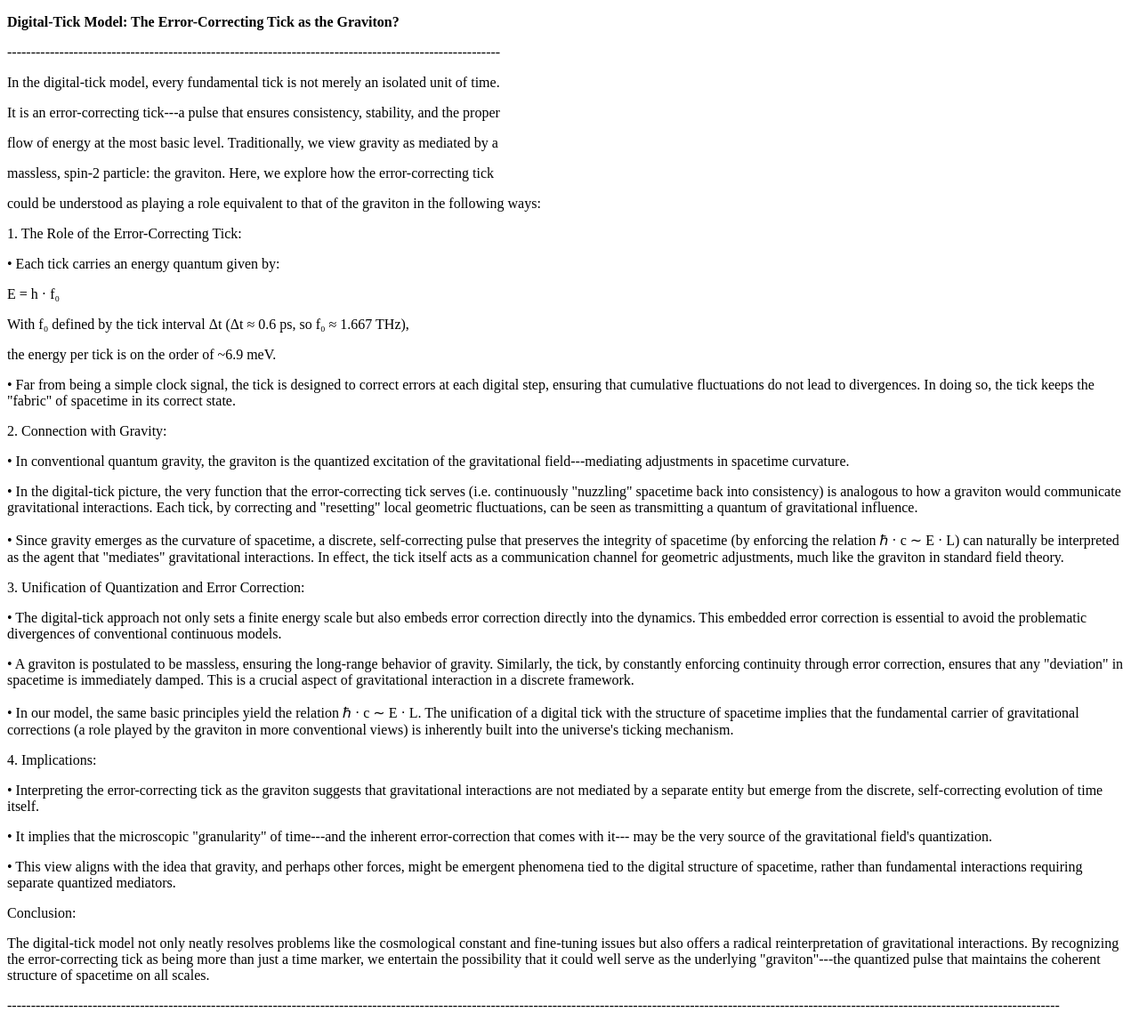
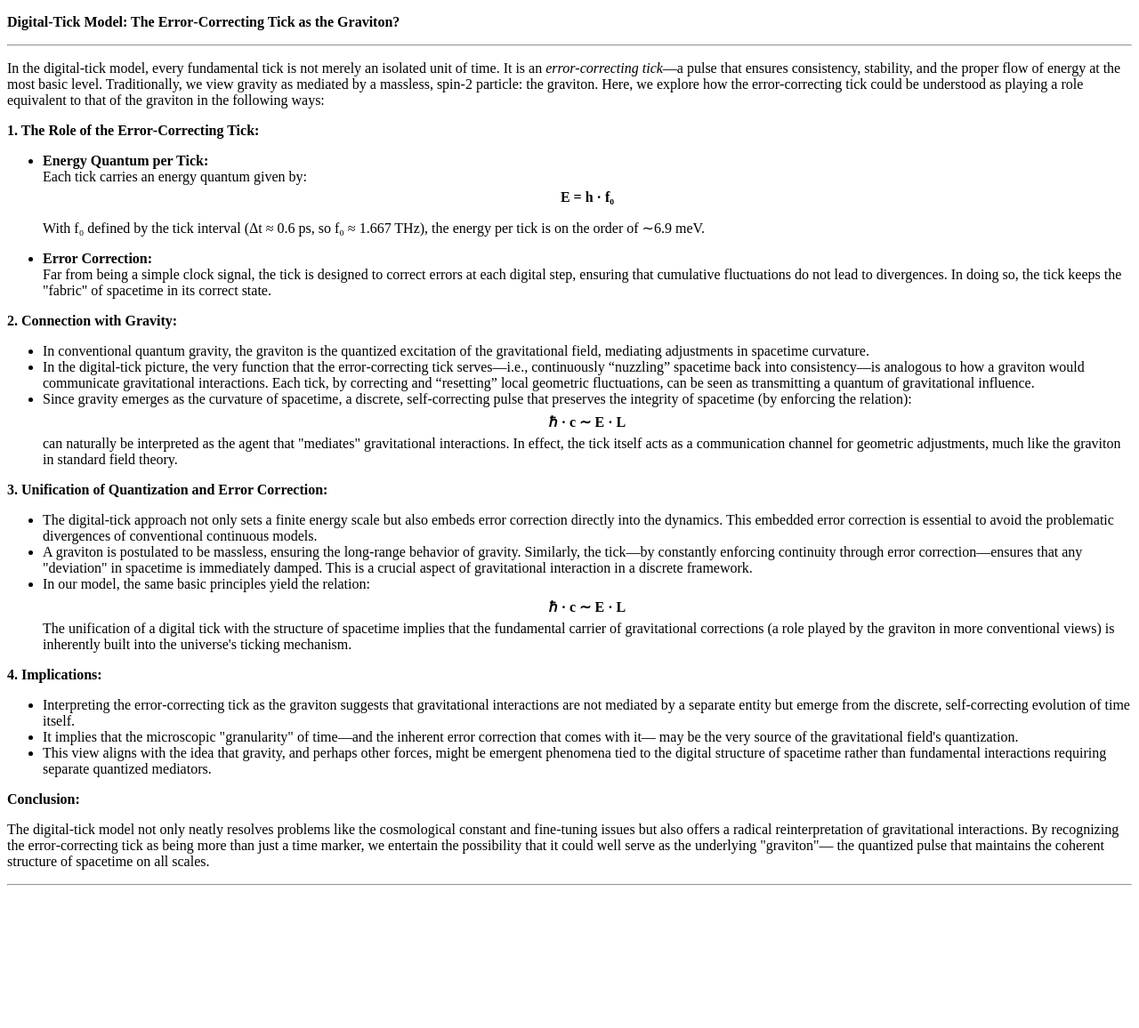
Before and after one commit to CosmicReplicator/AeonLoop, a Jekyll site: the page built from Papers/Digital_Tick_Graviton_Explanation.html, in a window 1280 px wide. Shown: the whole page at 89% size. Built offline with Jekyll 4.4.1, drawn with Linux system fonts in a browser that asks for light colours; after the commit the page ends 1004 px from its top, so only the background shows below that.

Commit message:
Update Digital_Tick_Graviton_Explanation.html

```diff
--- a/Papers/Digital_Tick_Graviton_Explanation.html
+++ b/Papers/Digital_Tick_Graviton_Explanation.html
@@ -2,78 +2,116 @@
 layout: default
 title: "Digital Tick Graviton Explanation"
 ---
+<p><strong>Digital-Tick Model: The Error‑Correcting Tick as the Graviton?</strong></p>
 
+<hr>
 
-<p><strong>Digital-Tick Model: The Error-Correcting Tick as the Graviton?</strong></p>
-<p>--------------------------------------------------------------------------------------------------------</p>
-<p>In the digital-tick model, every fundamental tick is not merely an
-isolated unit of time.</p>
-<p>It is an error-correcting tick---a pulse that ensures consistency,
-stability, and the proper</p>
-<p>flow of energy at the most basic level. Traditionally, we view gravity
-as mediated by a</p>
-<p>massless, spin-2 particle: the graviton. Here, we explore how the
-error-correcting tick</p>
-<p>could be understood as playing a role equivalent to that of the graviton
-in the following ways:</p>
-<p>1. The Role of the Error-Correcting Tick:</p>
-<p>• Each tick carries an energy quantum given by:</p>
-<p>E = h · f₀</p>
-<p>With f₀ defined by the tick interval Δt (Δt ≈ 0.6 ps, so f₀ ≈ 1.667
-THz),</p>
-<p>the energy per tick is on the order of ~6.9 meV.</p>
-<p>• Far from being a simple clock signal, the tick is designed to correct
-errors at each digital step, ensuring that cumulative fluctuations do
-not lead to divergences. In doing so, the tick keeps the "fabric" of
-spacetime in its correct state.</p>
-<p>2. Connection with Gravity:</p>
-<p>• In conventional quantum gravity, the graviton is the quantized
-excitation of the gravitational field---mediating adjustments in
-spacetime curvature.</p>
-<p>• In the digital-tick picture, the very function that the
-error-correcting tick serves (i.e. continuously "nuzzling" spacetime
-back into consistency) is analogous to how a graviton would communicate
-gravitational interactions. Each tick, by correcting and "resetting"
-local geometric fluctuations, can be seen as transmitting a quantum of
-gravitational influence.</p>
-<p>• Since gravity emerges as the curvature of spacetime, a discrete,
-self-correcting pulse that preserves the integrity of spacetime (by
-enforcing the relation ℏ · c ∼ E · L) can naturally be interpreted as
-the agent that "mediates" gravitational interactions. In effect, the
-tick itself acts as a communication channel for geometric adjustments,
-much like the graviton in standard field theory.</p>
-<p>3. Unification of Quantization and Error Correction:</p>
-<p>• The digital-tick approach not only sets a finite energy scale but also
-embeds error correction directly into the dynamics. This embedded error
-correction is essential to avoid the problematic divergences of
-conventional continuous models.</p>
-<p>• A graviton is postulated to be massless, ensuring the long-range
-behavior of gravity. Similarly, the tick, by constantly enforcing
-continuity through error correction, ensures that any "deviation" in
-spacetime is immediately damped. This is a crucial aspect of
-gravitational interaction in a discrete framework.</p>
-<p>• In our model, the same basic principles yield the relation ℏ · c ∼ E ·
-L. The unification of a digital tick with the structure of spacetime
-implies that the fundamental carrier of gravitational corrections (a
-role played by the graviton in more conventional views) is inherently
-built into the universe's ticking mechanism.</p>
-<p>4. Implications:</p>
-<p>• Interpreting the error-correcting tick as the graviton suggests that
-gravitational interactions are not mediated by a separate entity but
-emerge from the discrete, self-correcting evolution of time itself.</p>
-<p>• It implies that the microscopic "granularity" of time---and the
-inherent error-correction that comes with it--- may be the very source
-of the gravitational field's quantization.</p>
-<p>• This view aligns with the idea that gravity, and perhaps other forces,
-might be emergent phenomena tied to the digital structure of spacetime,
-rather than fundamental interactions requiring separate quantized
-mediators.</p>
-<p>Conclusion:</p>
-<p>The digital-tick model not only neatly resolves problems like the
-cosmological constant and fine-tuning issues but also offers a radical
-reinterpretation of gravitational interactions. By recognizing the
-error-correcting tick as being more than just a time marker, we
-entertain the possibility that it could well serve as the underlying
-"graviton"---the quantized pulse that maintains the coherent structure
-of spacetime on all scales.</p>
-<p>------------------------------------------------------------------------------------------------------------------------------------------------------------------------------------------------------------------------------</p>
+<p>
+  In the digital‑tick model, every fundamental tick is not merely an isolated unit of time.
+  It is an <em>error‑correcting tick</em>—a pulse that ensures consistency, stability,
+  and the proper flow of energy at the most basic level. Traditionally, we view gravity as
+  mediated by a massless, spin‑2 particle: the graviton. Here, we explore how the error‑correcting
+  tick could be understood as playing a role equivalent to that of the graviton in the following ways:
+</p>
+
+<p><strong>1. The Role of the Error‑Correcting Tick:</strong></p>
+
+<ul>
+  <li>
+    <strong>Energy Quantum per Tick:</strong><br>
+    Each tick carries an energy quantum given by:
+    <br>
+    <div style="text-align: center; font-weight: bold; margin: 5px 0;">
+      E = h · f₀
+    </div>
+    <p>
+      With f₀ defined by the tick interval (Δt ≈ 0.6 ps, so f₀ ≈ 1.667 THz), the energy per tick
+      is on the order of &sim;6.9 meV.
+    </p>
+  </li>
+  <li>
+    <strong>Error Correction:</strong><br>
+    Far from being a simple clock signal, the tick is designed to correct errors at each digital step,
+    ensuring that cumulative fluctuations do not lead to divergences. In doing so, the tick keeps the
+    "fabric" of spacetime in its correct state.
+  </li>
+</ul>
+
+<p><strong>2. Connection with Gravity:</strong></p>
+
+<ul>
+  <li>
+    In conventional quantum gravity, the graviton is the quantized excitation of the gravitational field,
+    mediating adjustments in spacetime curvature.
+  </li>
+  <li>
+    In the digital‑tick picture, the very function that the error‑correcting tick serves—i.e., continuously
+    “nuzzling” spacetime back into consistency—is analogous to how a graviton would communicate gravitational
+    interactions. Each tick, by correcting and “resetting” local geometric fluctuations, can be seen as
+    transmitting a quantum of gravitational influence.
+  </li>
+  <li>
+    Since gravity emerges as the curvature of spacetime, a discrete, self‑correcting pulse that preserves
+    the integrity of spacetime (by enforcing the relation):
+    <br>
+    <div style="text-align: center; font-weight: bold; margin: 5px 0;">
+      ℏ · c &sim; E · L
+    </div>
+    can naturally be interpreted as the agent that "mediates" gravitational interactions.
+    In effect, the tick itself acts as a communication channel for geometric adjustments,
+    much like the graviton in standard field theory.
+  </li>
+</ul>
+
+<p><strong>3. Unification of Quantization and Error Correction:</strong></p>
+
+<ul>
+  <li>
+    The digital‑tick approach not only sets a finite energy scale but also embeds error correction
+    directly into the dynamics. This embedded error correction is essential to avoid the problematic
+    divergences of conventional continuous models.
+  </li>
+  <li>
+    A graviton is postulated to be massless, ensuring the long‑range behavior of gravity. Similarly,
+    the tick—by constantly enforcing continuity through error correction—ensures that any "deviation"
+    in spacetime is immediately damped. This is a crucial aspect of gravitational interaction in a discrete framework.
+  </li>
+  <li>
+    In our model, the same basic principles yield the relation:
+    <br>
+    <div style="text-align: center; font-weight: bold; margin: 5px 0;">
+      ℏ · c &sim; E · L
+    </div>
+    The unification of a digital tick with the structure of spacetime implies that the fundamental carrier
+    of gravitational corrections (a role played by the graviton in more conventional views) is inherently
+    built into the universe's ticking mechanism.
+  </li>
+</ul>
+
+<p><strong>4. Implications:</strong></p>
+
+<ul>
+  <li>
+    Interpreting the error‑correcting tick as the graviton suggests that gravitational interactions
+    are not mediated by a separate entity but emerge from the discrete, self‑correcting evolution of time itself.
+  </li>
+  <li>
+    It implies that the microscopic "granularity" of time—and the inherent error correction that comes with it—
+    may be the very source of the gravitational field's quantization.
+  </li>
+  <li>
+    This view aligns with the idea that gravity, and perhaps other forces, might be emergent phenomena tied
+    to the digital structure of spacetime rather than fundamental interactions requiring separate quantized mediators.
+  </li>
+</ul>
+
+<p><strong>Conclusion:</strong></p>
+
+<p>
+  The digital‑tick model not only neatly resolves problems like the cosmological constant and fine‑tuning issues
+  but also offers a radical reinterpretation of gravitational interactions. By recognizing the error‑correcting tick as
+  being more than just a time marker, we entertain the possibility that it could well serve as the underlying "graviton"—
+  the quantized pulse that maintains the coherent structure of spacetime on all scales.
+</p>
+
+<hr>
```
